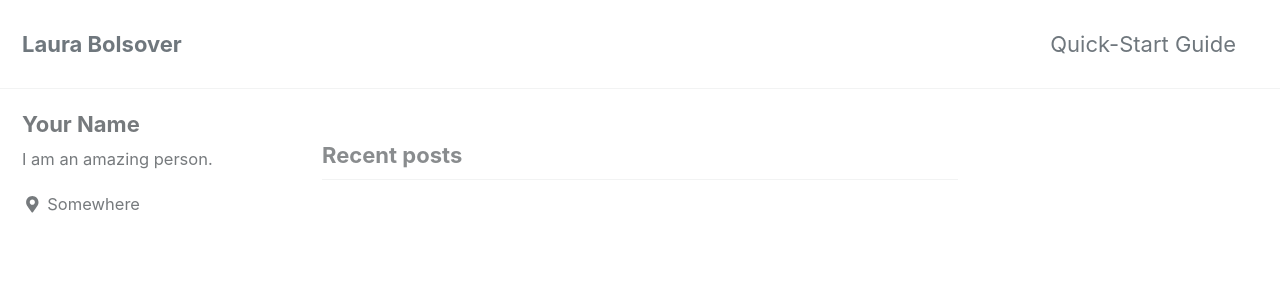
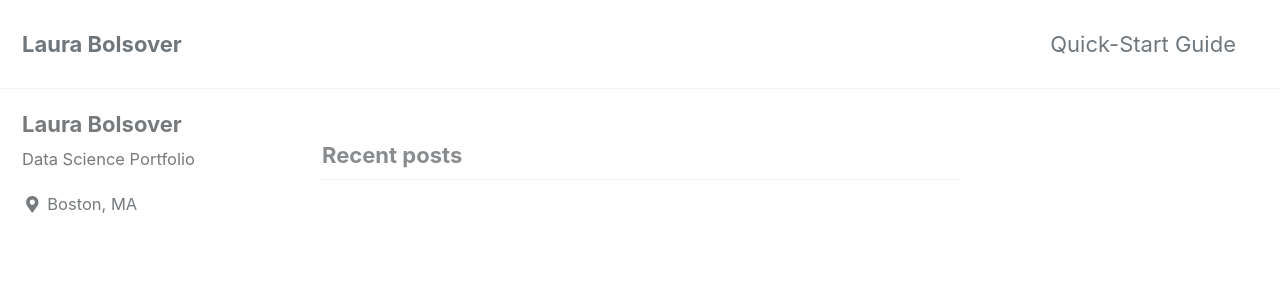
Before and after one commit to datawink/datawink.github.io, a Jekyll site: the page built from index.html, in a window 1280 px wide. Shown: the top 306 px of the page. Built offline with Jekyll 4.4.1, drawn with Linux system fonts in a browser that asks for light colours; cached includes are drawn as plain includes; nearby versions of some CDN libraries; the list of posts is cut into pages by our own code.

Commit message:
updated bio

```diff
--- a/_config.yml
+++ b/_config.yml
@@ -106,10 +106,10 @@ analytics:
 
 # Site Author
 author:
-  name             : "Your Name"
+  name             : "Laura Bolsover"
   avatar           : # path of avatar image, e.g. "/assets/images/bio-photo.jpg"
-  bio              : "I am an amazing person."
-  location         : "Somewhere"
+  bio              : "Data Science Portfolio"
+  location         : "Boston, MA"
   email            :
   links:
     - label: "Email"
```
